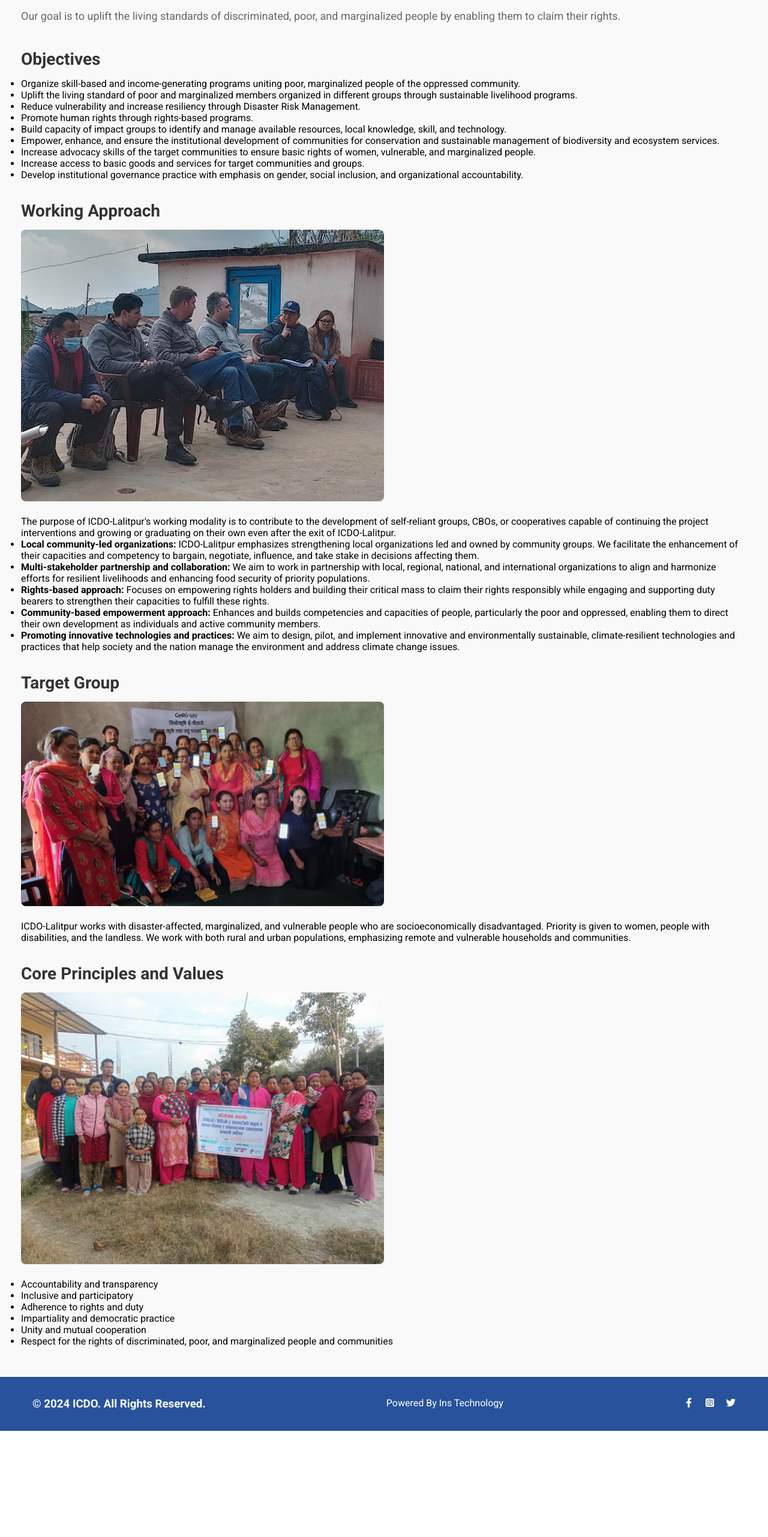
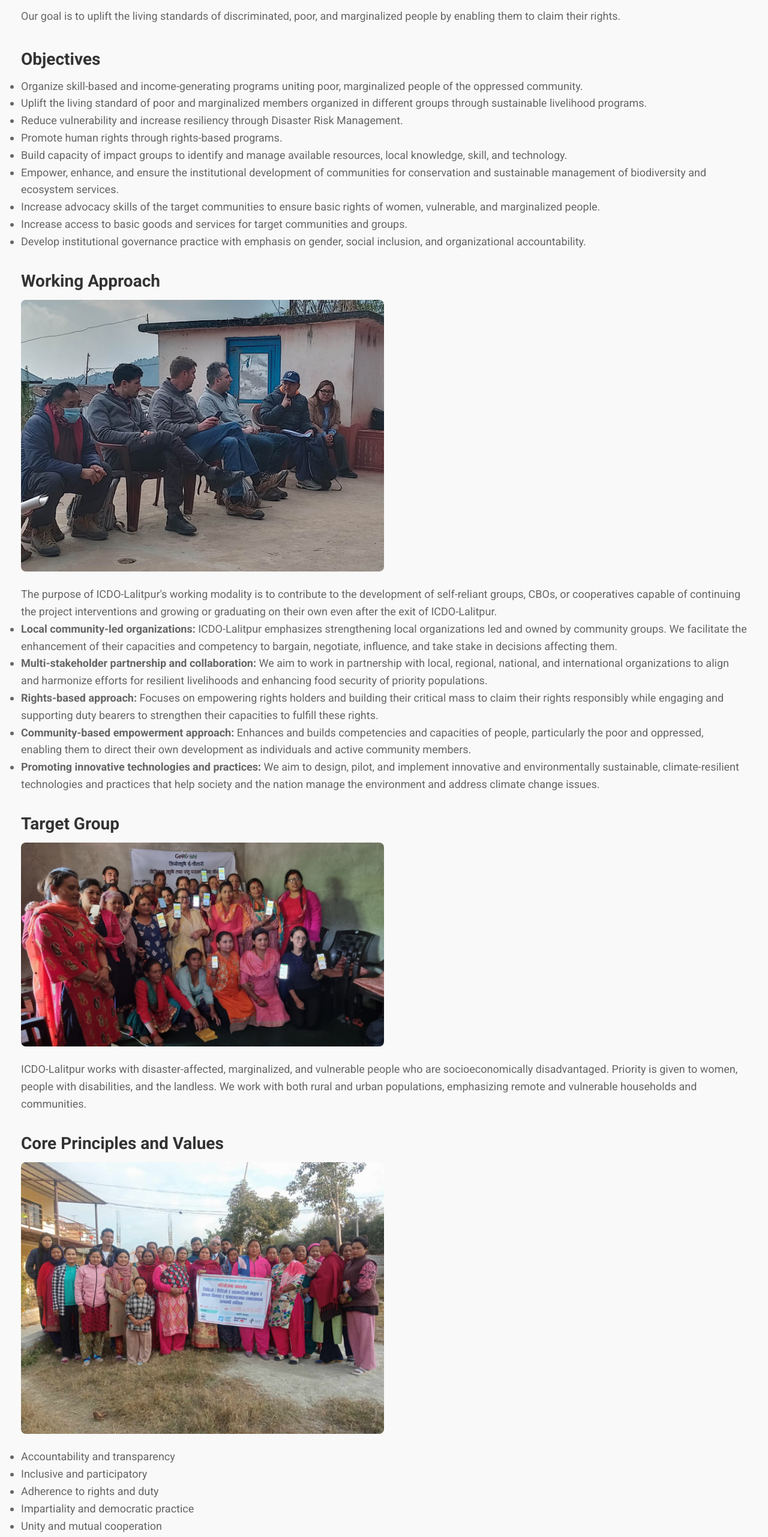
Before and after one commit to Suniel1921/icdoFrontend, a React (Vite) app: page /abouts in a window 1280 px wide. Shown: the part 1280-3843 px from the top of the page at 60% size. Before the commit the page ends 3666 px from the top, so only its background shows below. Built offline with nearby package versions, Linux system fonts and the light colour scheme.

Commit message:
change font color

```diff
--- a/src/components/pages/about/NewAbout.jsx
+++ b/src/components/pages/about/NewAbout.jsx
@@ -38,7 +38,7 @@ const NewAbout = () => {
           </div>
           <div id="objectives-section">
             <h2>Objectives</h2>
-            <ul>
+            <ul id='mission-text'>
               <li>Organize skill-based and income-generating programs uniting poor, marginalized people of the oppressed community.</li>
               <li>Uplift the living standard of poor and marginalized members organized in different groups through sustainable livelihood programs.</li>
               <li>Reduce vulnerability and increase resiliency through Disaster Risk Management.</li>
@@ -53,10 +53,10 @@ const NewAbout = () => {
           <div id="approach-section">
             <h2 className='newAboutHeading'>Working Approach</h2>
             <img className='newAboutImg' src="/image/work.jpg" alt="Working Approach" id="approach-image"/>
-            <p id="approach-text">
+            <p id='mission-text'>
               The purpose of ICDO-Lalitpur's working modality is to contribute to the development of self-reliant groups, CBOs, or cooperatives capable of continuing the project interventions and growing or graduating on their own even after the exit of ICDO-Lalitpur.
             </p>
-            <ul>
+            <ul id='mission-text'>
               <li>
                 <strong>Local community-led organizations:</strong> ICDO-Lalitpur emphasizes strengthening local organizations led and owned by community groups. We facilitate the enhancement of their capacities and competency to bargain, negotiate, influence, and take stake in decisions affecting them.
               </li>
@@ -77,14 +77,14 @@ const NewAbout = () => {
           <div id="target-group-section">
             <h2 className='newAboutHeading'>Target Group</h2>
             <img className='newAboutImg' src="/image/work2.jpg" alt="Target Group" id="target-group-image"/>
-            <p id="target-group-text">
+            <p id='mission-text'>
               ICDO-Lalitpur works with disaster-affected, marginalized, and vulnerable people who are socioeconomically disadvantaged. Priority is given to women, people with disabilities, and the landless. We work with both rural and urban populations, emphasizing remote and vulnerable households and communities.
             </p>
           </div>
           <div id="core-principles-section">
             <h2 className='newAboutHeading'>Core Principles and Values</h2>
             <img className='newAboutImg' src="/image/work1.jpg" alt="Core Principles and Values" id="core-principles-image"/>
-            <ul>
+            <ul id='mission-text'>
               <li>Accountability and transparency</li>
               <li>Inclusive and participatory</li>
               <li>Adherence to rights and duty</li>
```
